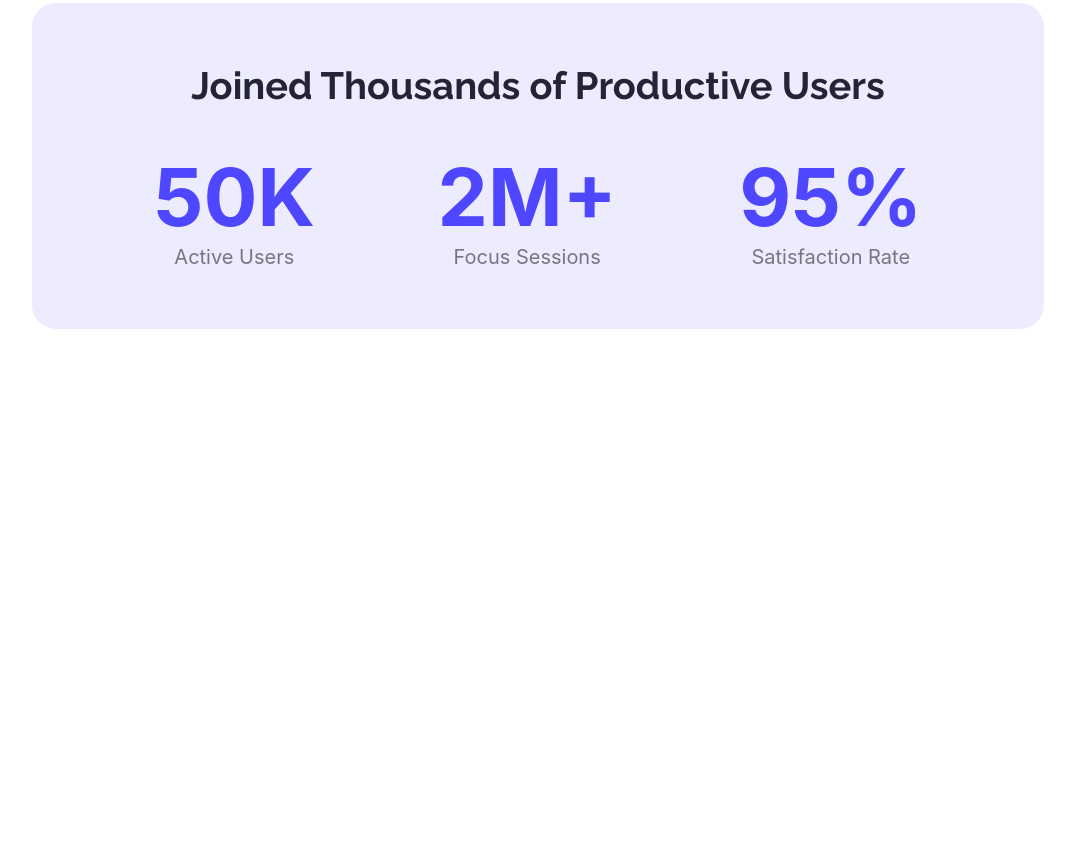
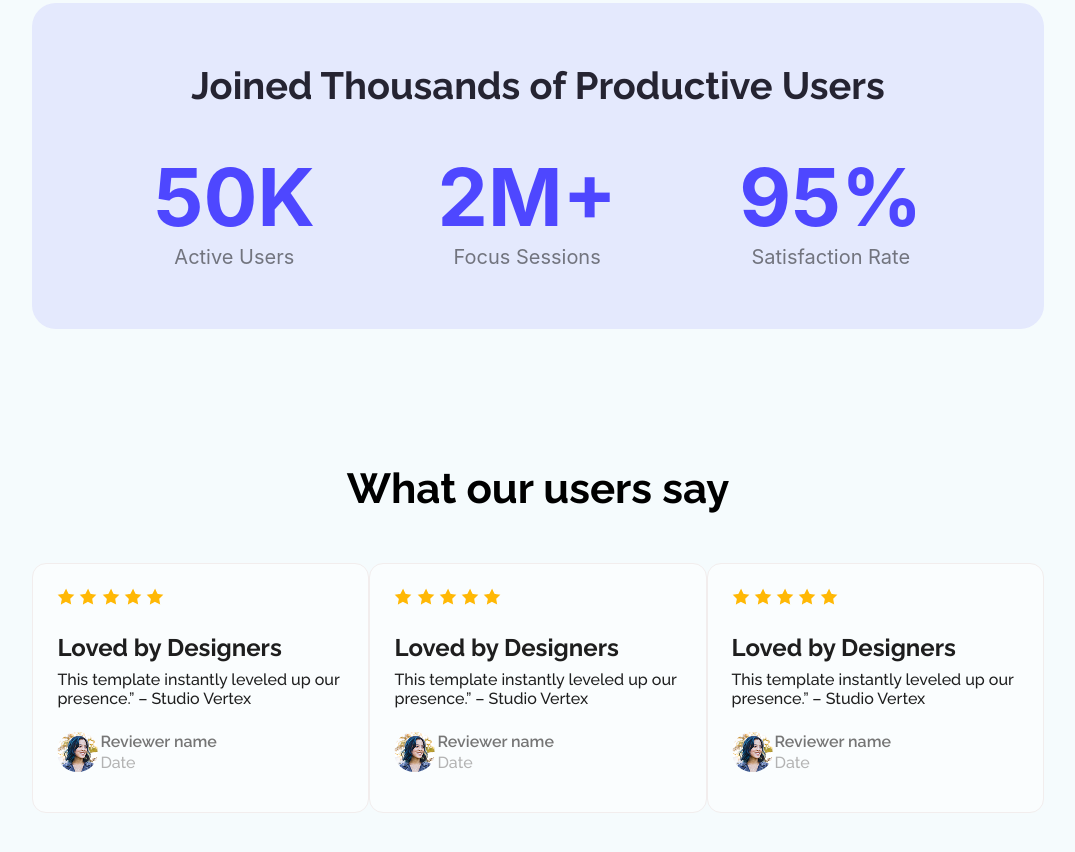
Before and after one commit to gulamrasul23/ph-first-assignment-repo, a plain HTML site: page index.html in a window 1280 px wide. Shown: the part 1425-2277 px from the top of the page, without its empty margins (102-1177 px from the left). Before the commit the page ends 1870 px from the top, so only its background shows below. Drawn offline with Linux system fonts and the light colour scheme.

Commit message:
Add main third section

```diff
--- a/index.html
+++ b/index.html
@@ -60,6 +60,78 @@
                 </div>
             </div>
         </section>
+        <section>
+            <div class="section-three">
+                <div class="review">
+                    <h2>What our users say</h2>
+                    <div class="review-container">
+                        <div class="review-element">
+                        <div class="star-container">
+                            <img src="Assets/icon-star.png" alt="" class="star-icon">
+                            <img src="Assets/icon-star.png" alt="" class="star-icon">
+                            <img src="Assets/icon-star.png" alt="" class="star-icon">
+                            <img src="Assets/icon-star.png" alt="" class="star-icon">
+                            <img src="Assets/icon-star.png" alt="" class="star-icon">
+                        </div>
+                        <div class="review-title">
+                            <h4>Loved by Designers</h4>
+                            <p>This template instantly leveled up our presence.” – Studio Vertex</p>
+
+                        </div>
+                        <div class="review-name">
+                             <img src="Assets/avatar.png" alt="">
+                            <div class="img-title">
+                                <h5>Reviewer name</h5>
+                                <p>Date</p>
+                            </div>
+                        </div>
+                        </div>
+                        <div class="review-element">
+                        <div class="star-container">
+                            <img src="Assets/icon-star.png" alt="" class="star-icon">
+                            <img src="Assets/icon-star.png" alt="" class="star-icon">
+                            <img src="Assets/icon-star.png" alt="" class="star-icon">
+                            <img src="Assets/icon-star.png" alt="" class="star-icon">
+                            <img src="Assets/icon-star.png" alt="" class="star-icon">
+                        </div>
+                        <div class="review-title">
+                            <h4>Loved by Designers</h4>
+                            <p>This template instantly leveled up our presence.” – Studio Vertex</p>
+
+                        </div>
+                        <div class="review-name">
+                             <img src="Assets/avatar.png" alt="">
+                            <div class="img-title">
+                                <h5>Reviewer name</h5>
+                                <p>Date</p>
+                            </div>
+                        </div>
+                        </div>
+                        <div class="review-element">
+                        <div class="star-container">
+                            <img src="Assets/icon-star.png" alt="" class="star-icon">
+                            <img src="Assets/icon-star.png" alt="" class="star-icon">
+                            <img src="Assets/icon-star.png" alt="" class="star-icon">
+                            <img src="Assets/icon-star.png" alt="" class="star-icon">
+                            <img src="Assets/icon-star.png" alt="" class="star-icon">
+                        </div>
+                        <div class="review-title">
+                            <h4>Loved by Designers</h4>
+                            <p>This template instantly leveled up our presence.” – Studio Vertex</p>
+
+                        </div>
+                        <div class="review-name">
+                             <img src="Assets/avatar.png" alt="">
+                            <div class="img-title">
+                                <h5>Reviewer name</h5>
+                                <p>Date</p>
+                            </div>
+                        </div>
+                        </div>
+                    </div>
+                </div>
+            </div>
+        </section>
     </main>
     <footer>
 
--- a/styles/index.css
+++ b/styles/index.css
@@ -9,6 +9,7 @@
   font-optical-sizing: auto;
   font-weight: 500;
   font-style: normal;
+  background-color: #f5fbfd;
 }
 
 /* Share style */
@@ -110,3 +111,60 @@ nav {
     text-align: center;
     margin: 0;
 }
+/* Section-3 review style */
+.section-three {
+    margin:135px auto;
+    width: 80%;
+}
+.review-container{
+    display: flex;
+    justify-content: space-around;
+}
+.review-element {
+    width: 341px;
+    height: 200px;
+    background-color: #FFFFFF80;
+    border: 1px solid #F2EDED;
+    border-radius: 14px;
+    padding: 24px;
+}
+.star-container {
+    margin-top: 0;
+    margin-bottom: 24px;
+}
+.review h2 {
+    font-size: 42px;
+    font-weight: bold;
+    text-align: center;
+    margin-bottom: 50px;
+}
+.review-title h4{
+    font-size: 24px;
+    color: #1E1E1E;
+    margin-top: 0;
+    margin-bottom: 8px;
+}
+.review-title p {
+    font-size: 16;
+    color: #1E1E1E;
+    margin-top: 0;
+    margin-bottom: 24px;
+}
+.review-name {
+    display: flex;
+}
+.review-name img {
+    border-radius: 50%;
+    margin-right: 2px;
+}
+.review-name h5 {
+    color: #757575;
+    font-size: 16px;
+    font-weight: 600;
+    margin: 0;
+}
+.review-name p {
+    color: #B3B3B3;
+    margin-top: 2px;
+    margin-bottom: 0px;
+}
```
